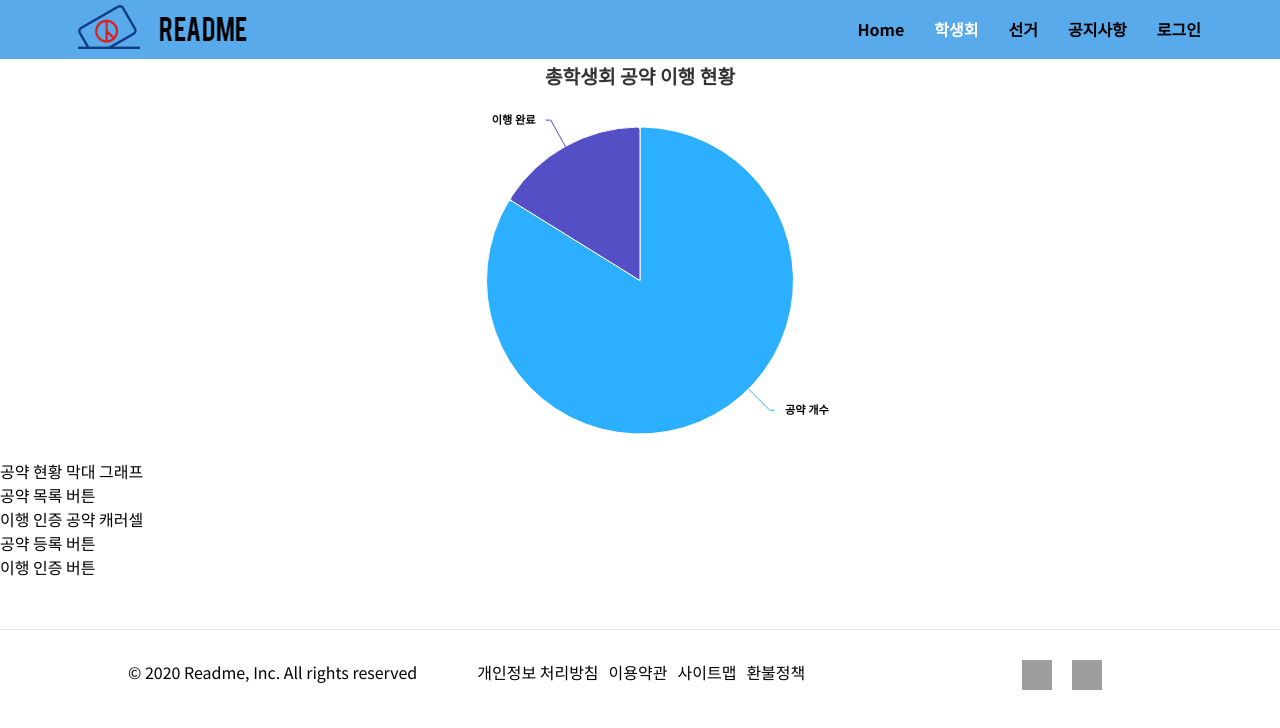
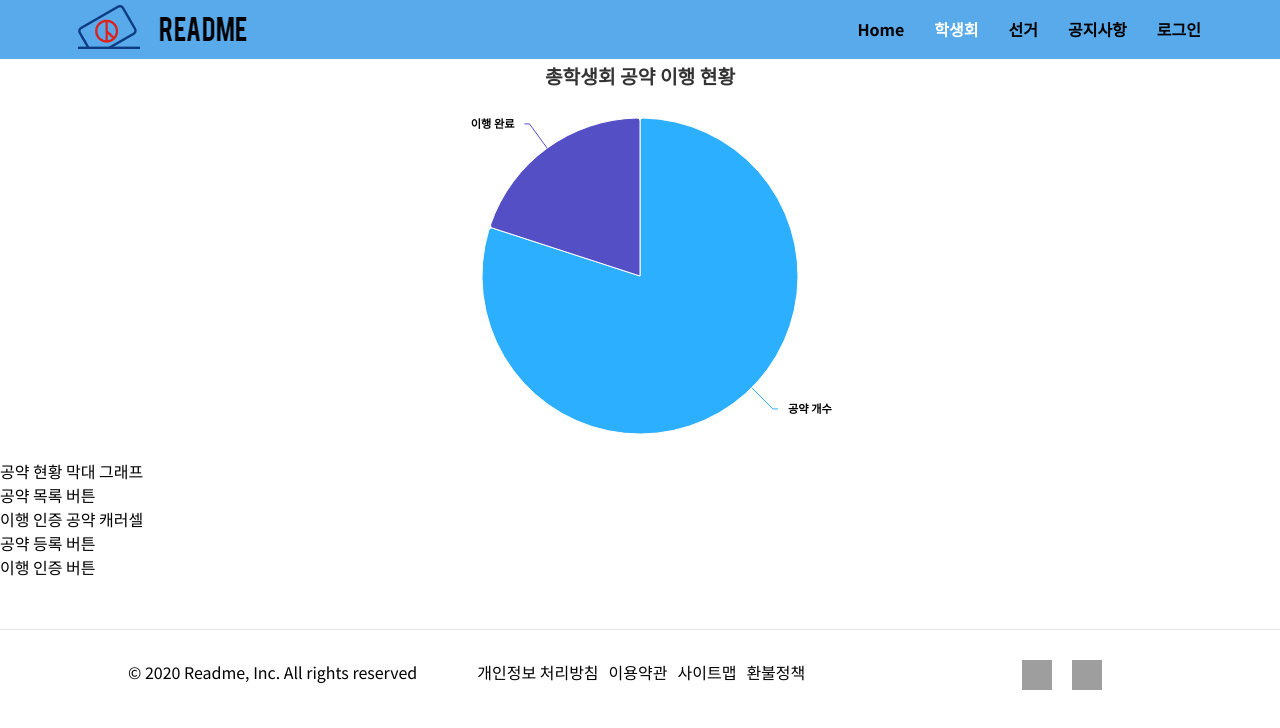
Before and after one commit to guno517/Readme, a React (Create React App) app: page /#/council in a window 1280 px wide. Shown: the top 728 px of the page. Built offline with nearby package versions, Linux system fonts and the light colour scheme; grey boxes are pictures that could not be loaded.

Commit message:
그래프 상세 내용 수정

```diff
--- a/src/pages/components/CouncilChart.js
+++ b/src/pages/components/CouncilChart.js
@@ -14,16 +14,16 @@ const options = {
     },
     series: [
         {
-            name: "Brands",
+            name: "공약",
             colorByPoint: true,
             data: [
                 {
                     name: "공약 개수",
-                    y: 61.41,
+                    y: 12,
                 },
                 {
                     name: "이행 완료",
-                    y: 11.84,
+                    y: 3,
                 },
             ],
         },
```
